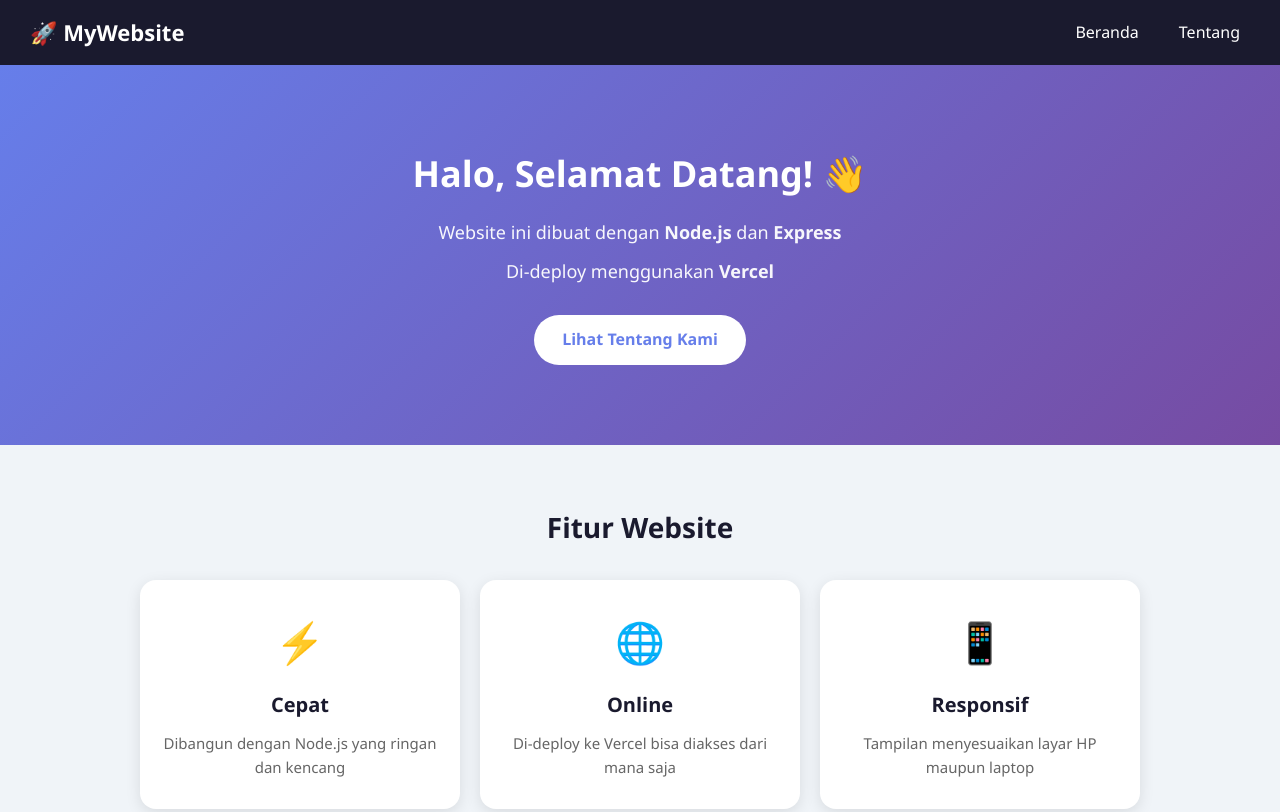
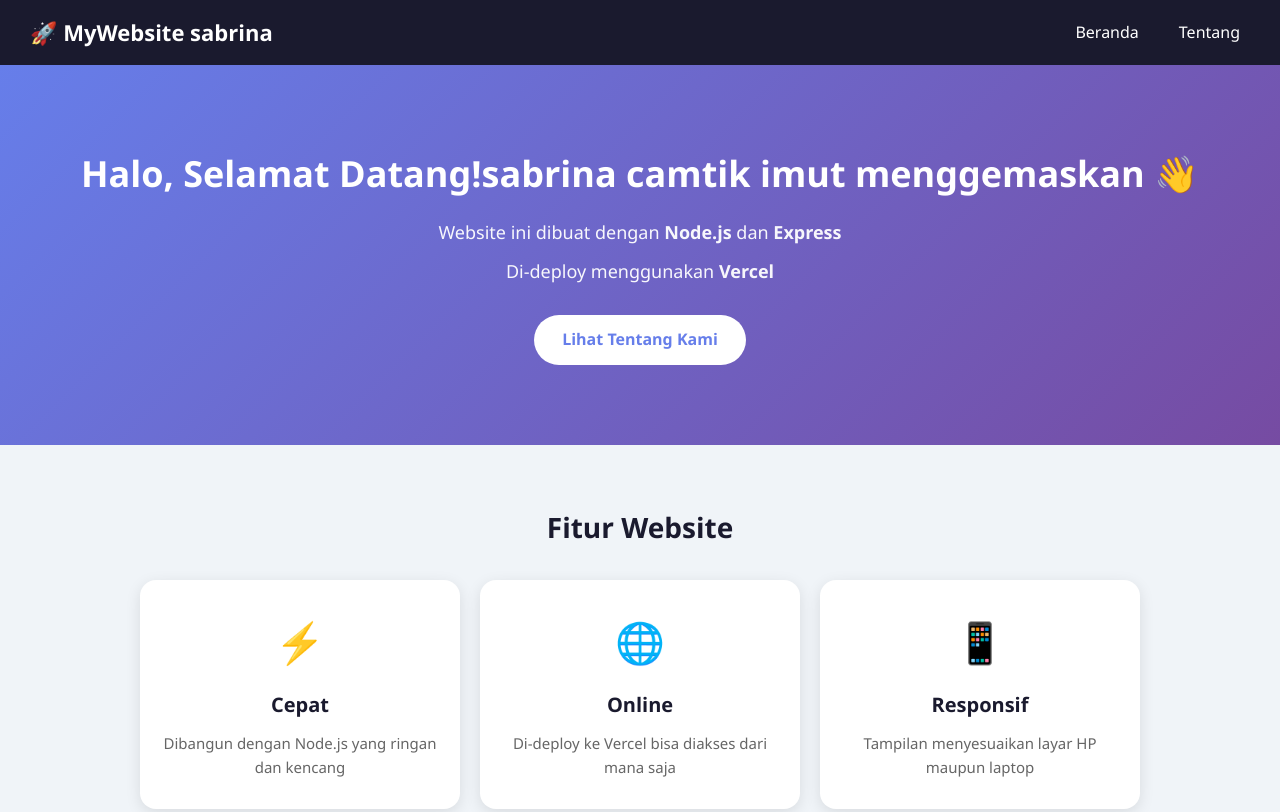
Before and after one commit to sabrinaputriayp-stack/website-sederhana-, a website: page public/index.html in a window 1280 px wide. Shown: the top 812 px of the page. Drawn offline with Linux system fonts and the light colour scheme.

Commit message:
Update website logo and welcome message

```diff
--- a/public/index.html
+++ b/public/index.html
@@ -9,7 +9,7 @@
 <body>
 
   <nav class="navbar">
-    <div class="logo">🚀 MyWebsite</div>
+    <div class="logo">🚀 MyWebsite sabrina</div>
     <ul class="nav-links">
       <li><a href="/">Beranda</a></li>
       <li><a href="/tentang">Tentang</a></li>
@@ -18,7 +18,7 @@
 
   <section class="hero">
     <div class="hero-content">
-      <h1>Halo, Selamat Datang! 👋</h1>
+      <h1>Halo, Selamat Datang!sabrina camtik imut menggemaskan 👋</h1>
       <p>Website ini dibuat dengan <strong>Node.js</strong> dan <strong>Express</strong></p>
       <p>Di-deploy menggunakan <strong>Vercel</strong></p>
       <a href="/tentang" class="btn">Lihat Tentang Kami</a>
```
